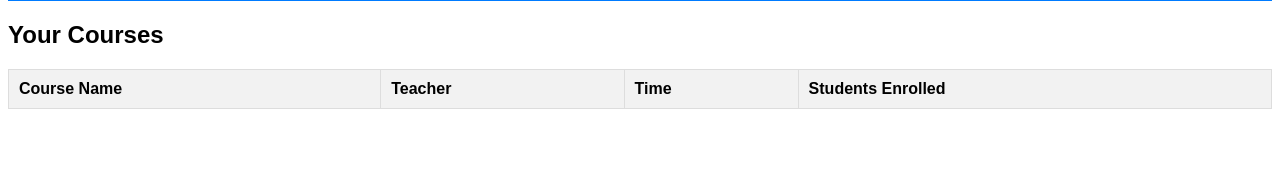
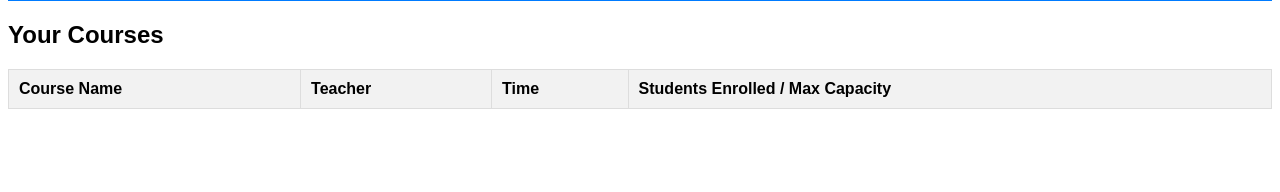
Before and after one commit to lugonzalez126/CSE106Project, a Flask app: template templates/teacher.html in a window 1280 px wide. Shown: the part 157-349 px from the top of the page. Run offline with Flask 3, Linux system fonts and the light colour scheme; the template is opened without the code that fills it, so the values that code supplies are empty; some libraries are stand-ins or nearby versions.

Commit message:
Update teacher.html
fixed max capacity

```diff
--- a/templates/teacher.html
+++ b/templates/teacher.html
@@ -18,7 +18,7 @@
             <th>Course Name</th>
             <th>Teacher</th>
             <th>Time</th>
-            <th>Students Enrolled</th>
+            <th>Students Enrolled / Max Capacity</th>
         </tr>
         <!-- Course rows will be added dynamically here -->
     </table>
@@ -44,7 +44,7 @@
                 row.insertCell(0).innerHTML = `<a href="#" onclick="showCourseDetails('${course.course_name}')">${course.course_name}</a>`;
                 row.insertCell(1).innerHTML = course.name;
                 row.insertCell(2).innerHTML = course.time;
-                row.insertCell(3).innerHTML = course.capacity;
+                row.insertCell(3).innerHTML = row.insertCell(3).innerHTML = course.amount + ' / ' + course.capacity;
             });
         }
 
```
